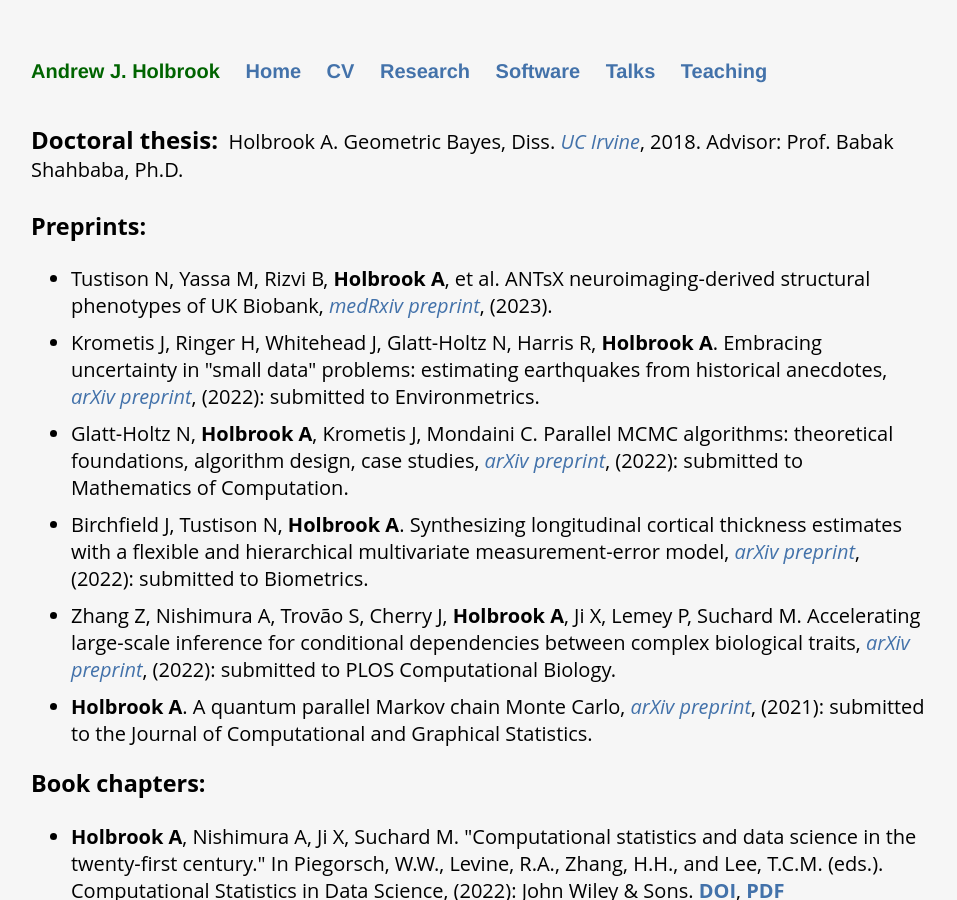
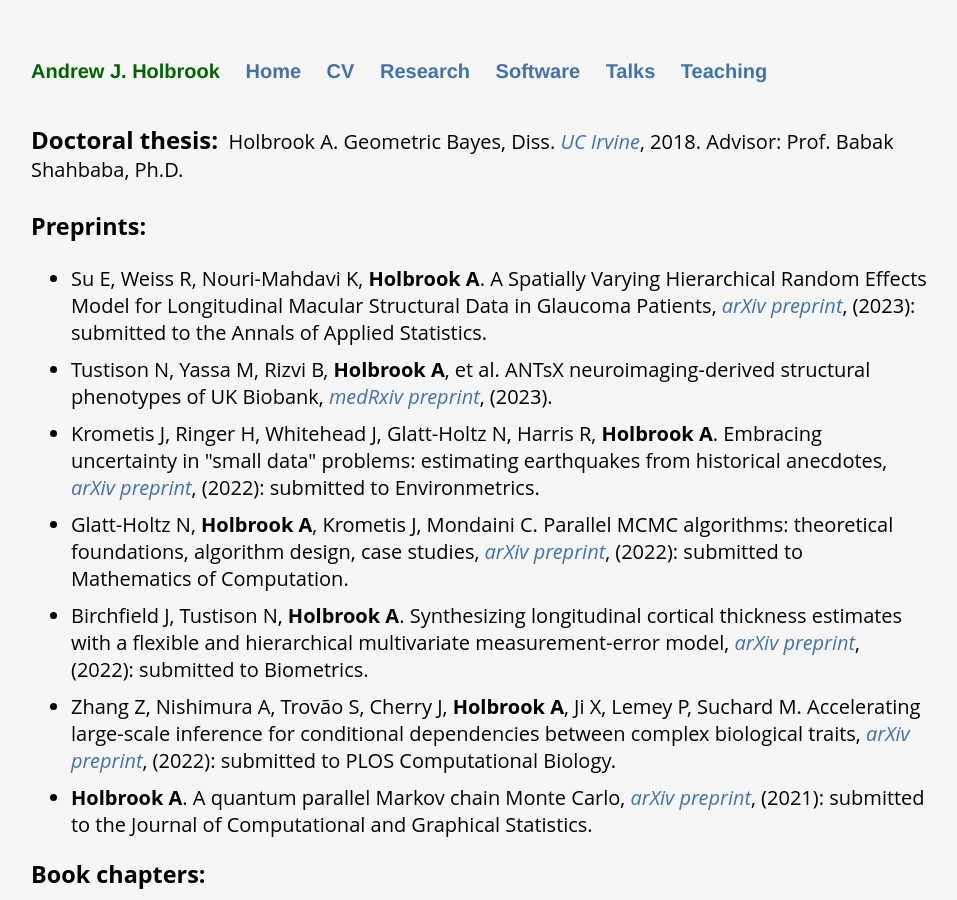
Before and after one commit to andrewjholbrook/andrewjholbrook.github.io, a Jekyll site: the page built from research.html, in a window 1280 px wide and 900 px high. Shown: the whole window, without its empty margins (161-1118 px from the left). Built offline with Jekyll 4.4.1, drawn with Linux system fonts in a browser that asks for light colours; a style sheet for code colours, icons or effects is not loaded.

Commit message:
Update research.html

```diff
--- a/research.html
+++ b/research.html
@@ -11,6 +11,7 @@ title: Andrew Holbrook | Research
 
   <h3>Preprints:</h3>
   <ul id="preprints">
+        <li> Su E, Weiss R, Nouri-Mahdavi K, <b>Holbrook A</b>. A Spatially Varying Hierarchical Random Effects Model for Longitudinal Macular Structural Data in Glaucoma Patients, <i><a href="https://arxiv.org/abs/2303.09018" target="_blank">arXiv preprint</a></i>, (2023): submitted to the Annals of Applied Statistics.
         <li> Tustison N, Yassa M, Rizvi B, <b>Holbrook A</b>, et al. ANTsX neuroimaging-derived structural phenotypes of UK Biobank, <i><a href="https://www.medrxiv.org/content/10.1101/2023.01.17.23284693v1" target="_blank">medRxiv preprint</a></i>, (2023).
         <li>Krometis J, Ringer H, Whitehead J, Glatt-Holtz N, Harris R, <b>Holbrook A</b>. Embracing uncertainty in "small data" problems: estimating earthquakes from historical anecdotes, <i><a href="https://arxiv.org/abs/2106.07797" target="_blank">arXiv preprint</a></i>, (2022): submitted to Environmetrics.
         <li>Glatt-Holtz N, <b>Holbrook A</b>, Krometis J, Mondaini C. Parallel MCMC algorithms: theoretical foundations, algorithm design, case studies, <i><a href="https://arxiv.org/abs/2209.04750" target="_blank">arXiv preprint</a></i>, (2022): submitted to Mathematics of Computation.  </li>
```
